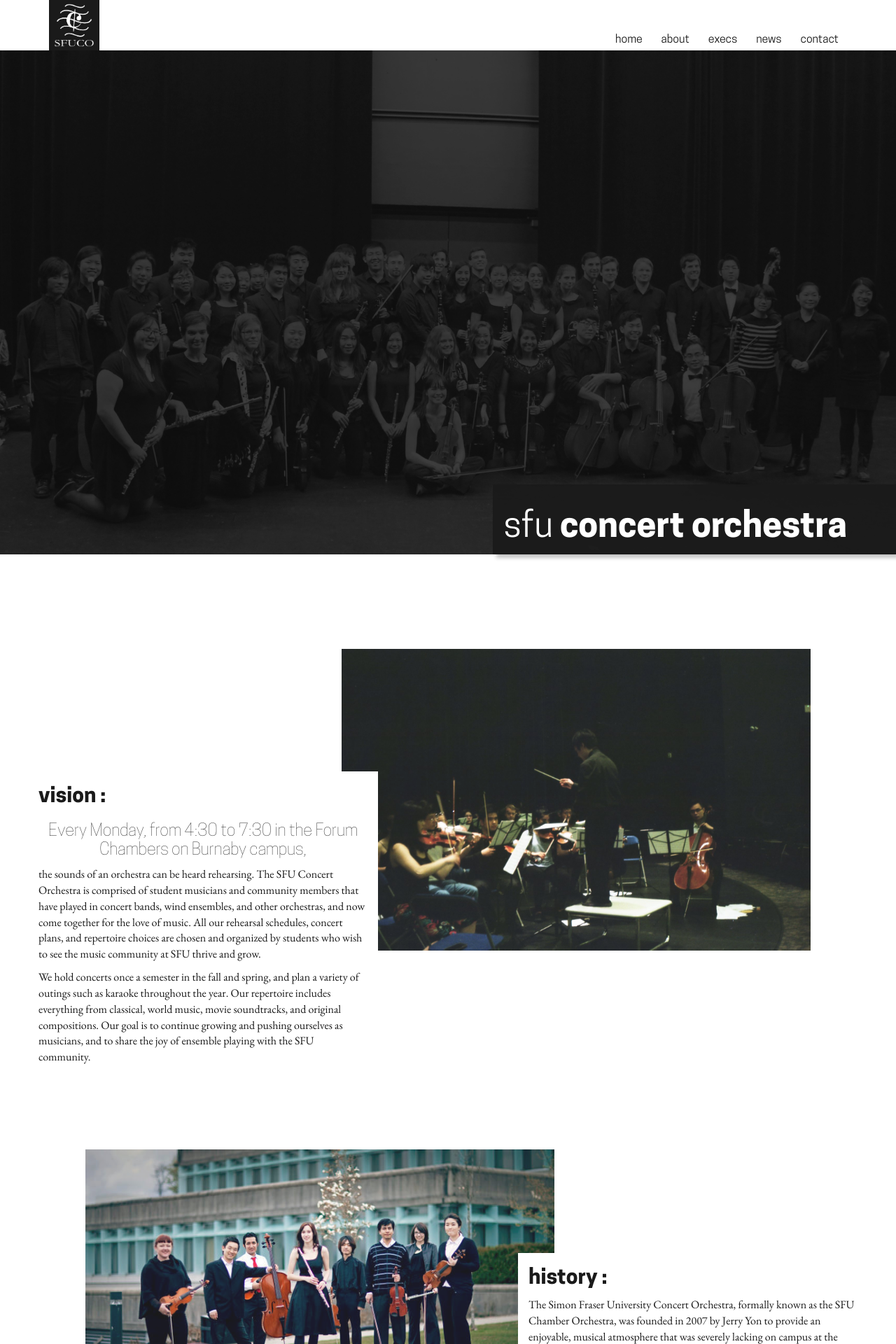
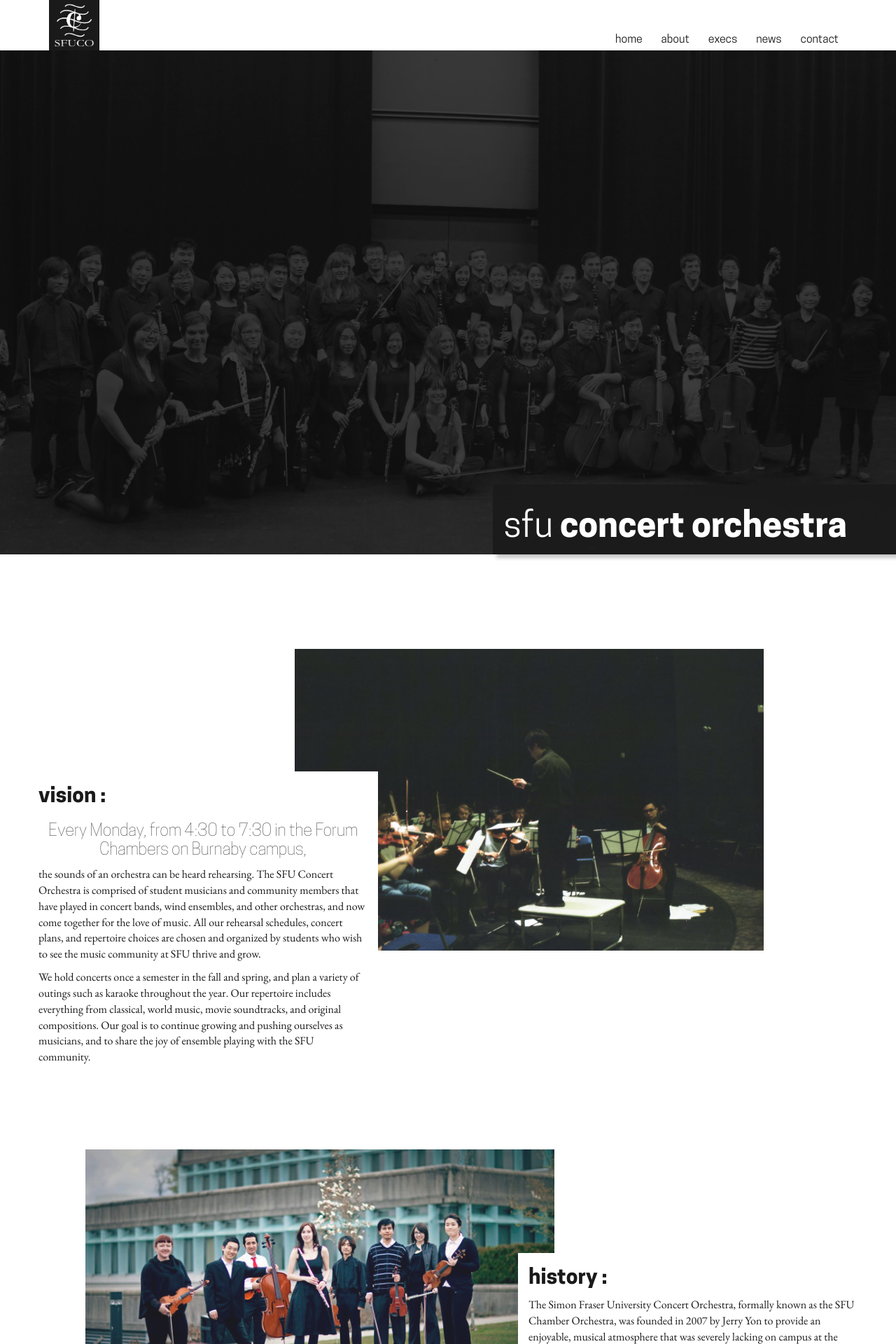
Before and after one commit to sfuco/sfuco-site, a Jekyll site: the page built from index.html, in a window 1280 px wide. Shown: the top 1920 px of the page at 70% size. Built offline with Jekyll 4.4.1, drawn with Linux system fonts in a browser that asks for light colours.

Commit message:
Modified structural classes in about section

```diff
--- a/_includes/about.html
+++ b/_includes/about.html
@@ -6,8 +6,8 @@
 
 <!-- Full, medium+ screen layout -->
 <div id="about-full" class="hidden-xs hidden-sm">
-    <div id="about-vision" class="row">
-        <div id="about-vision-text" class="col-md-5">
+    <div class="row">
+        <div class="about-vision-text col-md-5">
             <h2><b>vision :</b></h2>
             <h3> Every Monday, from 4:30 to 7:30 in the Forum Chambers on Burnaby campus, </h3>
             <p>
@@ -18,21 +18,23 @@
             </p>
         </div>
         <div class="col-md-7">
-            <img src="{{site.baseurl}}/img/about-photos/about1.jpg" alt="about-image" />
+            <img class="about-vision-img" src="{{site.baseurl}}/img/about-photos/about1.jpg" alt="about-image" />
         </div>
     </div>
+
     <br />
     <br />
 
-    <div id="about-history" class="row">
+    <div class="row">
         <div class="col-md-7">
-            <img src="{{site.baseurl}}/img/about-photos/about2.jpg" alt="about-image" />
+            <img class="about-history-img" src="{{site.baseurl}}/img/about-photos/about2.jpg" alt="about-image" />
         </div>
-        <div id="about-history-text" class="col-md-5">
+        <div class="about-history-text col-md-5">
             <h2><b>history : </b></h2>
             <p>
                 The Simon Fraser University Concert Orchestra, formally known as the SFU Chamber Orchestra, was founded in 2007 by Jerry Yon to provide an enjoyable, musical atmosphere that was severely lacking on campus at the time. Since the ensemble was formed, it has steadily grown each year in both musicians and audience members. In 2014 it was decided to formally change the ensemble name to Concert Orchestra due to an influx of musicians and an increasing variety of instruments. SFUCO is made up of students attending Simon Fraser University as well as members of the community. They promote a comfortable, entertaining atmosphere where people can come together and share their passion for music. Membership is open to all levels of musicians and  anyone who would like to experience the love for good music.
             </p>
         </div>
+
     </div>
 </div>
--- a/css/main.css
+++ b/css/main.css
@@ -223,21 +223,22 @@
     opacity: 0.9;
 }
 
-#about-vision-text {
+#about-full .about-vision-text{
     background-color: rgba(255,255,255,1);
     z-index: 2;
 }
 
-#about-vision img {
-    transform: translateX(-10%);
+#about-full .about-vision-img {
+    transform: translateX(-20%);
 }
 
-#about-history-text {
+#about-full .about-history-text {
+    display: block;
     background-color: rgba(255,255,255,1);
     z-index: 2;
 }
 
-#about-history img {
+#about-full .about-history-img {
     transform: translateX(10%);
 }
 
```
